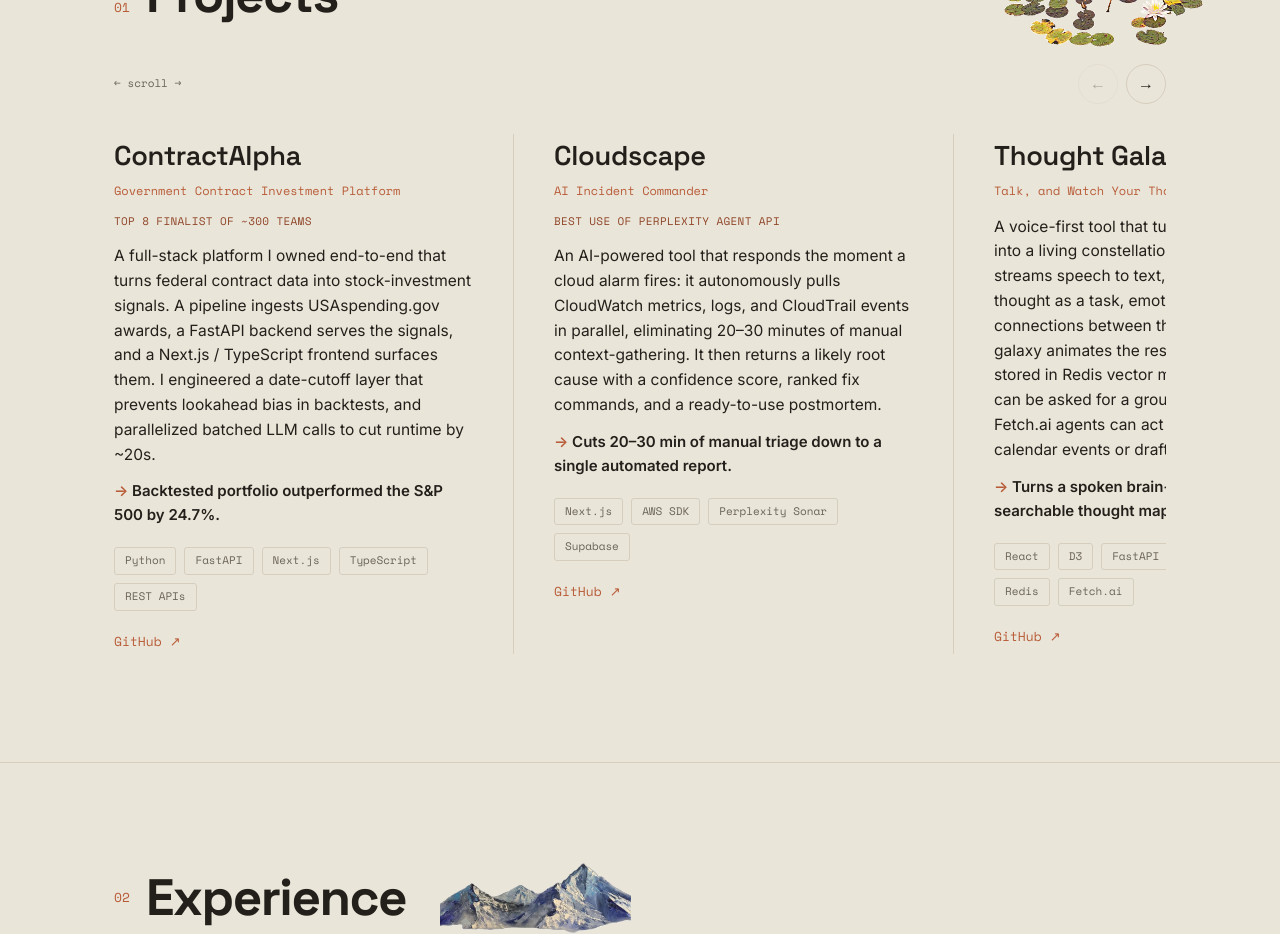
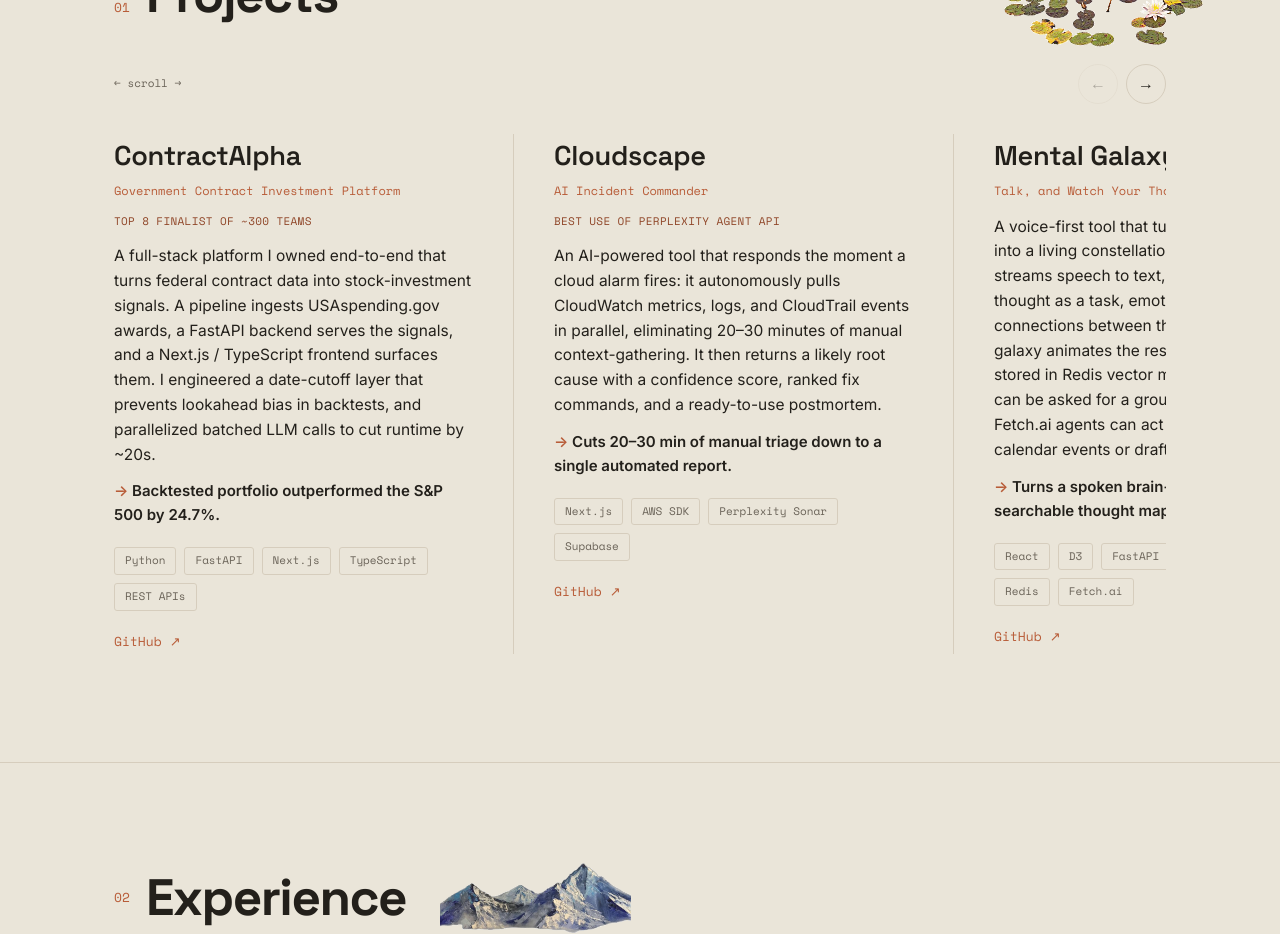
Before and after one commit to medha-rakesh/personal_website, a React (Vite) app: page / in a window 1280 px wide. Shown: the part 1100-2034 px from the top of the page. Built offline with nearby package versions, Linux system fonts and the light colour scheme.

Commit message:
Rename Thought Galaxy to Mental Galaxy

```diff
--- a/src/data/projects.js
+++ b/src/data/projects.js
@@ -22,8 +22,8 @@
     links: [{ label: 'GitHub', href: 'https://github.com/anikag35/cloudscape' }],
   },
   {
-    id: 'thought-galaxy',
-    name: 'Thought Galaxy',
+    id: 'mental-galaxy',
+    name: 'Mental Galaxy',
     tagline: 'Talk, and Watch Your Thoughts Organize',
     award: '',
     description:
```
